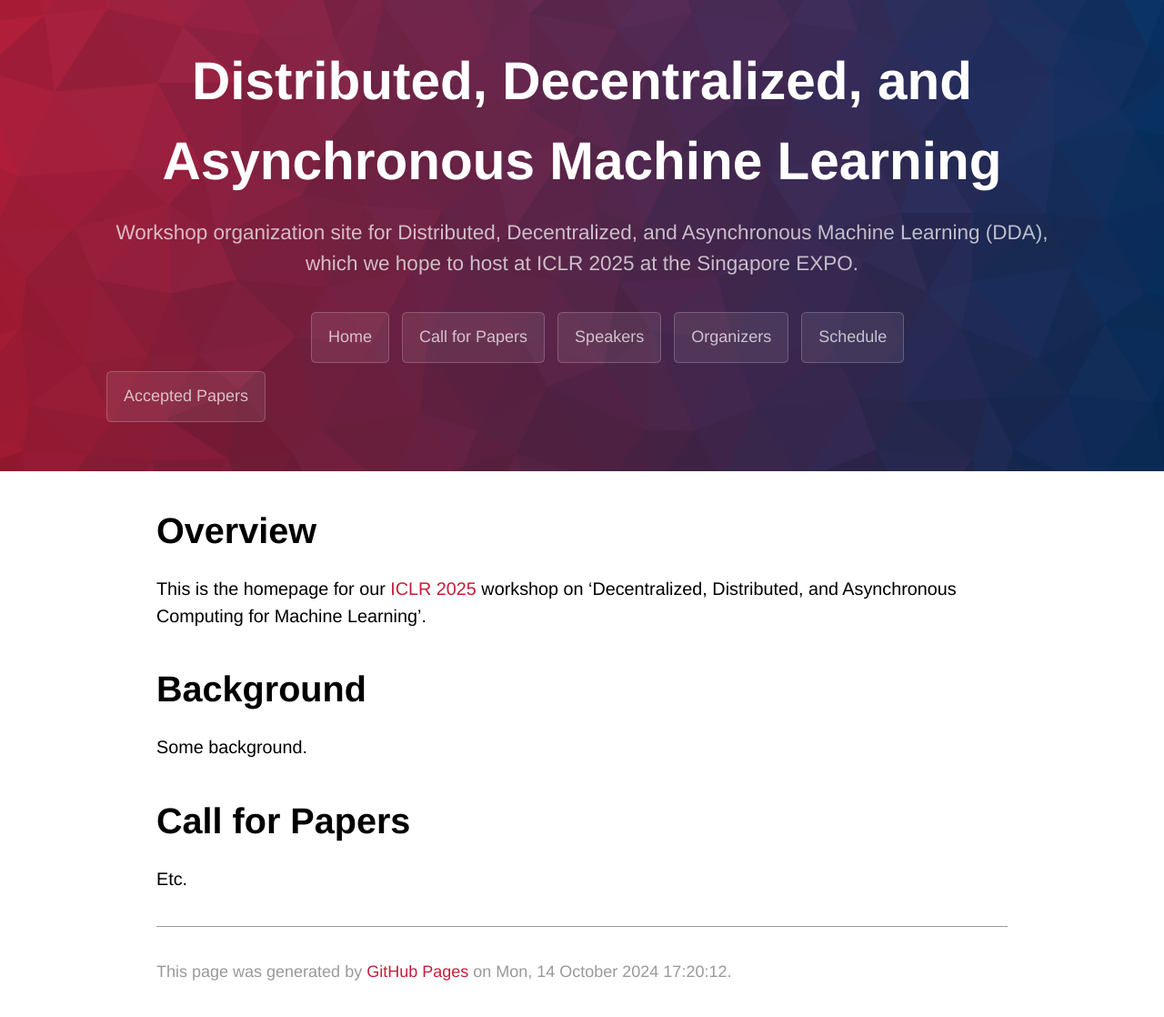
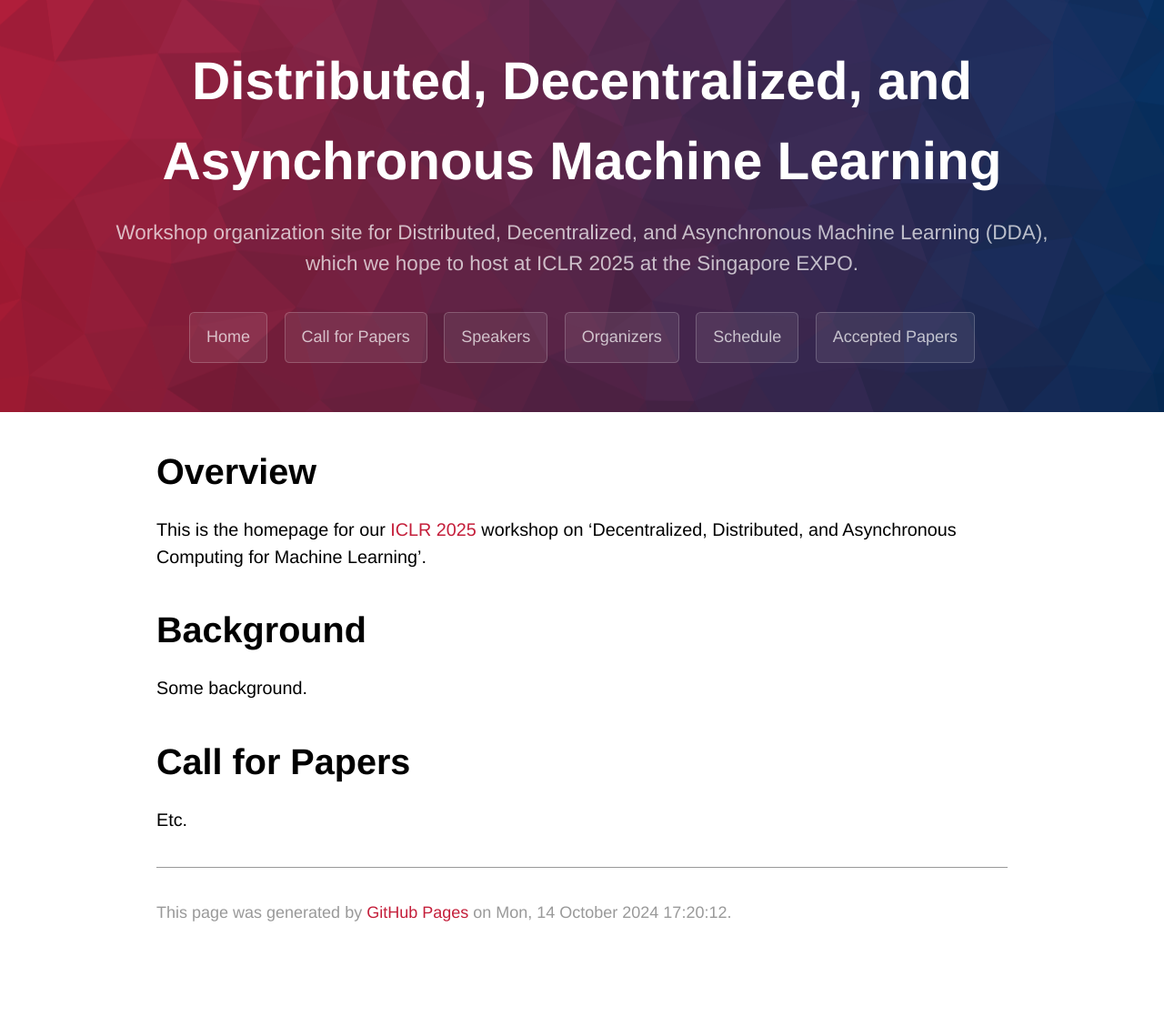
Before and after one commit to DDA-ICLR2025/site-public, a Jekyll site: the page built from index.md, in a window 1280 px wide. Shown: the whole page at 91% size. Built offline with Jekyll 4.4.1, drawn with Linux system fonts in a browser that asks for light colours; some web fonts are replaced; our own code applies the rules of GitHub Pages for plain Markdown files; after the commit the page ends 1053 px from its top, so only the background shows below that.

Commit message:
maint: center page header correctly

```diff
--- a/_sass/jekyll-theme-cayman.scss
+++ b/_sass/jekyll-theme-cayman.scss
@@ -69,7 +69,7 @@ a {
 .btn {
   display: inline-block;
   margin-bottom: 0.5rem;
-  margin-left: 13rem;
+  margin-left: auto;
 
   color: rgba(255, 255, 255, 0.7);
   background-color: rgba(255, 255, 255, 0.08);
@@ -87,7 +87,7 @@ a {
   }
 
   + .btn {
-    margin-left: 0.5rem;
+    margin-left: 0.75rem;
   }
 
   @include large {
--- a/assets/css/style.scss
+++ b/assets/css/style.scss
@@ -40,7 +40,7 @@ $code-text-color: black;
 
 .page-header {
   color: $header-heading-color;
-  text-align: left;
+  text-align: center;
   background-color: $header-bg-color;
   background-image: url('../images/banner.png');
   background-repeat: no-repeat;
```
